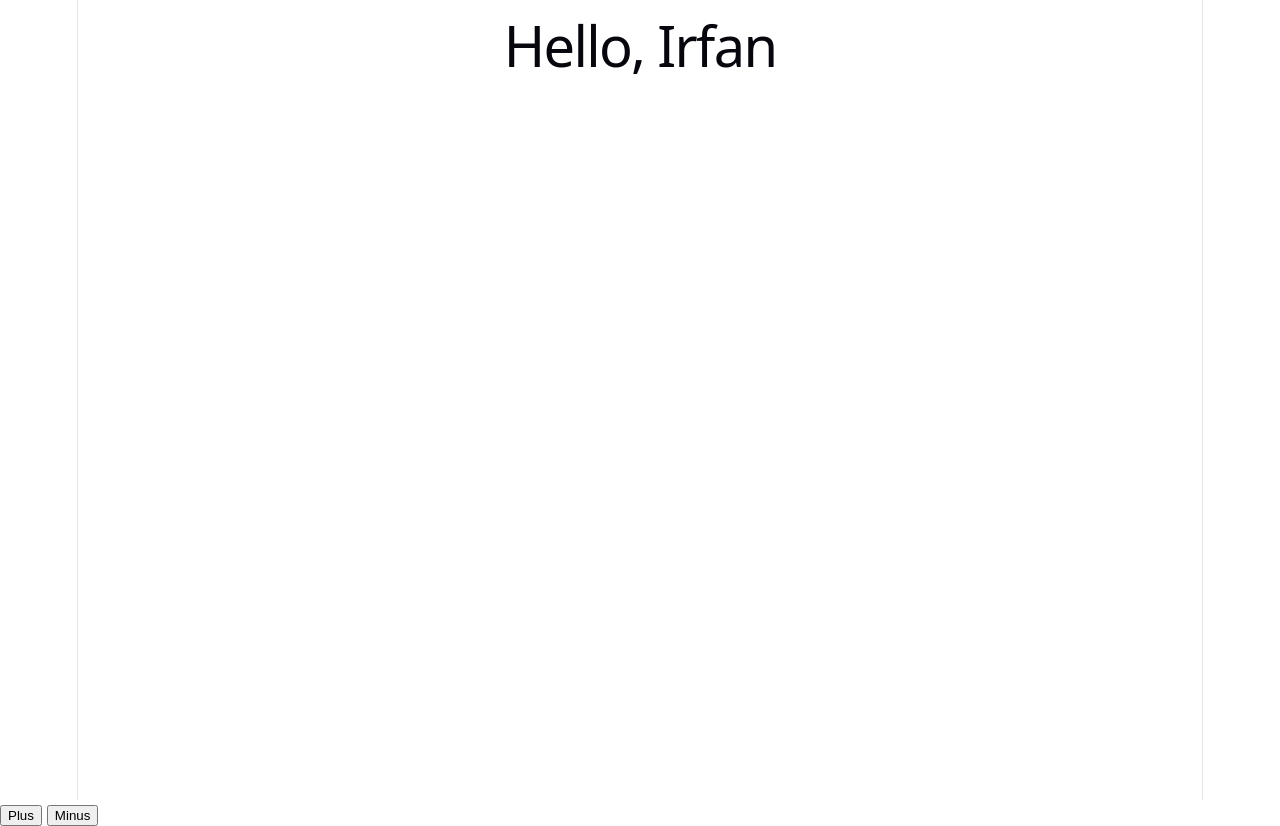
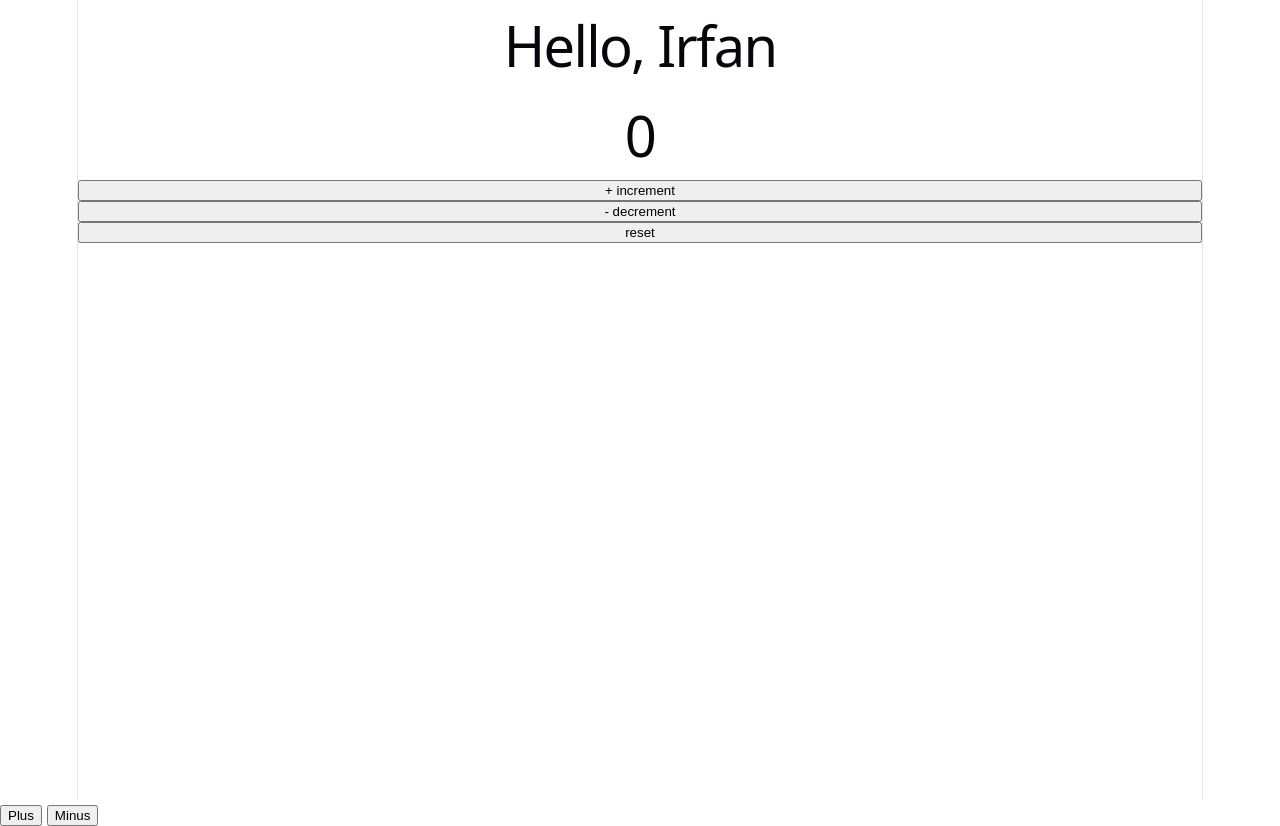
Before and after one commit to IrfanMulani01/React-Practice, a React (Vite) app in the folder First-Project/: page / in a window 1280 px wide. Built offline with nearby package versions, Linux system fonts and the light colour scheme.

Commit message:
import component counterApp

```diff
--- a/First-Project/src/main.jsx
+++ b/First-Project/src/main.jsx
@@ -2,10 +2,12 @@ import { StrictMode } from 'react'
 import { createRoot } from 'react-dom/client'
 import './index.css'
 import Disp from './App'
+import CounterApp from './counter'
 
 createRoot(document.getElementById('root')).render(
   <StrictMode>
 
     <Disp/>
+    <CounterApp />
   </StrictMode>,
 )
```
